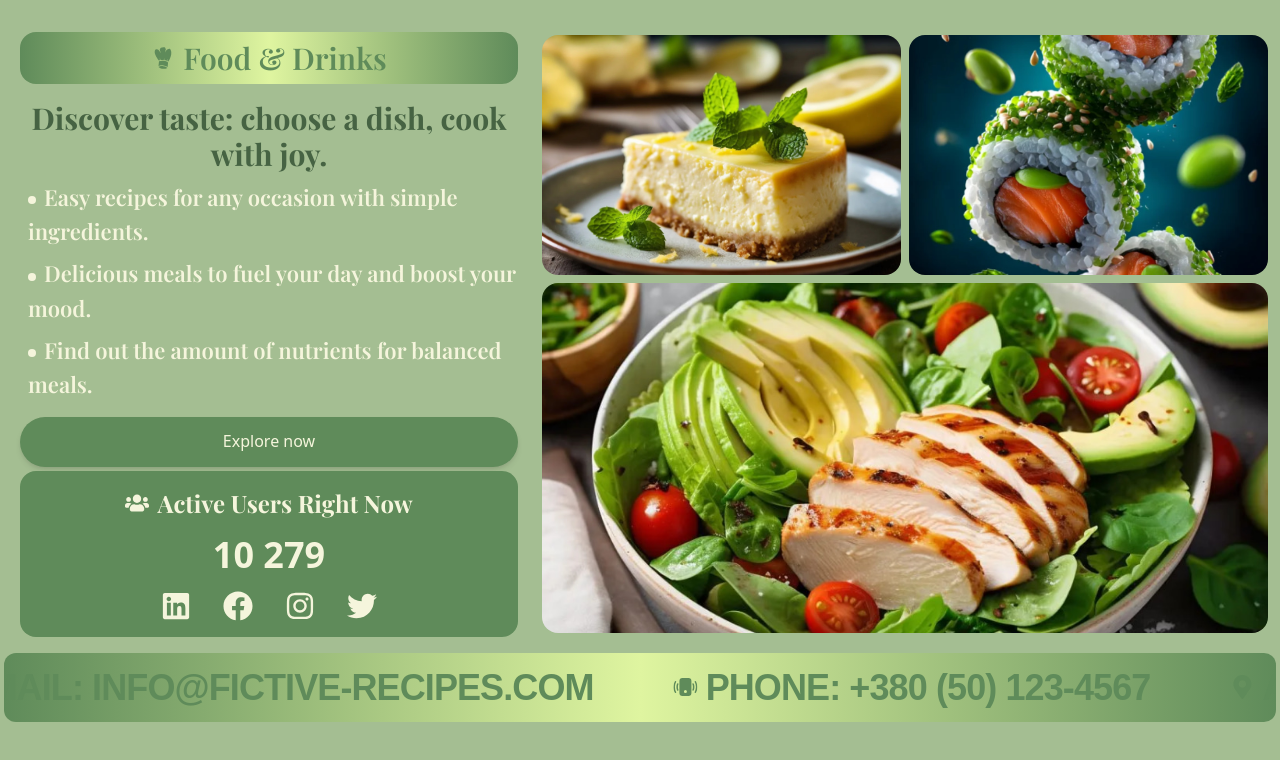
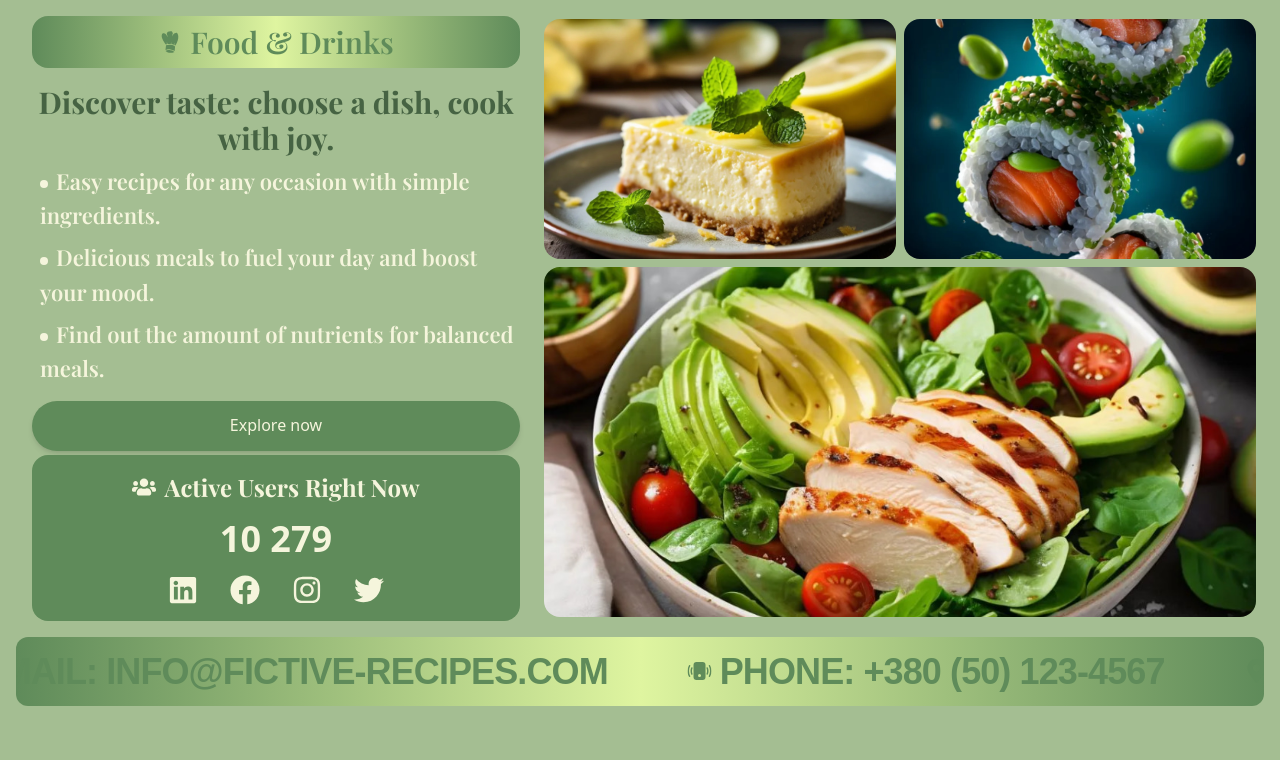
Before and after one commit to Olena457/tastyfood-typescript, a React (Vite) app: page / in a window 1280 px wide. Shown: the top 760 px of the page. Built offline with nearby package versions, Linux system fonts and the light colour scheme; no server answers.

Commit message:
Update Layout.tsx

```diff
--- a/src/components/Layout/Layout.tsx
+++ b/src/components/Layout/Layout.tsx
@@ -12,7 +12,7 @@
     <>
       {!isMainPage && <Header />}
       <div className="layout flex flex-col min-h-screen">
-        <main className="flex-grow container mx-auto px-4 xl:px-1 py-4 2xl:py-1">
+        <main className="flex-grow container mx-auto px-4 py-4xl:px-1  2xl:px-1">
           {children}
           <Outlet />
         </main>
```
